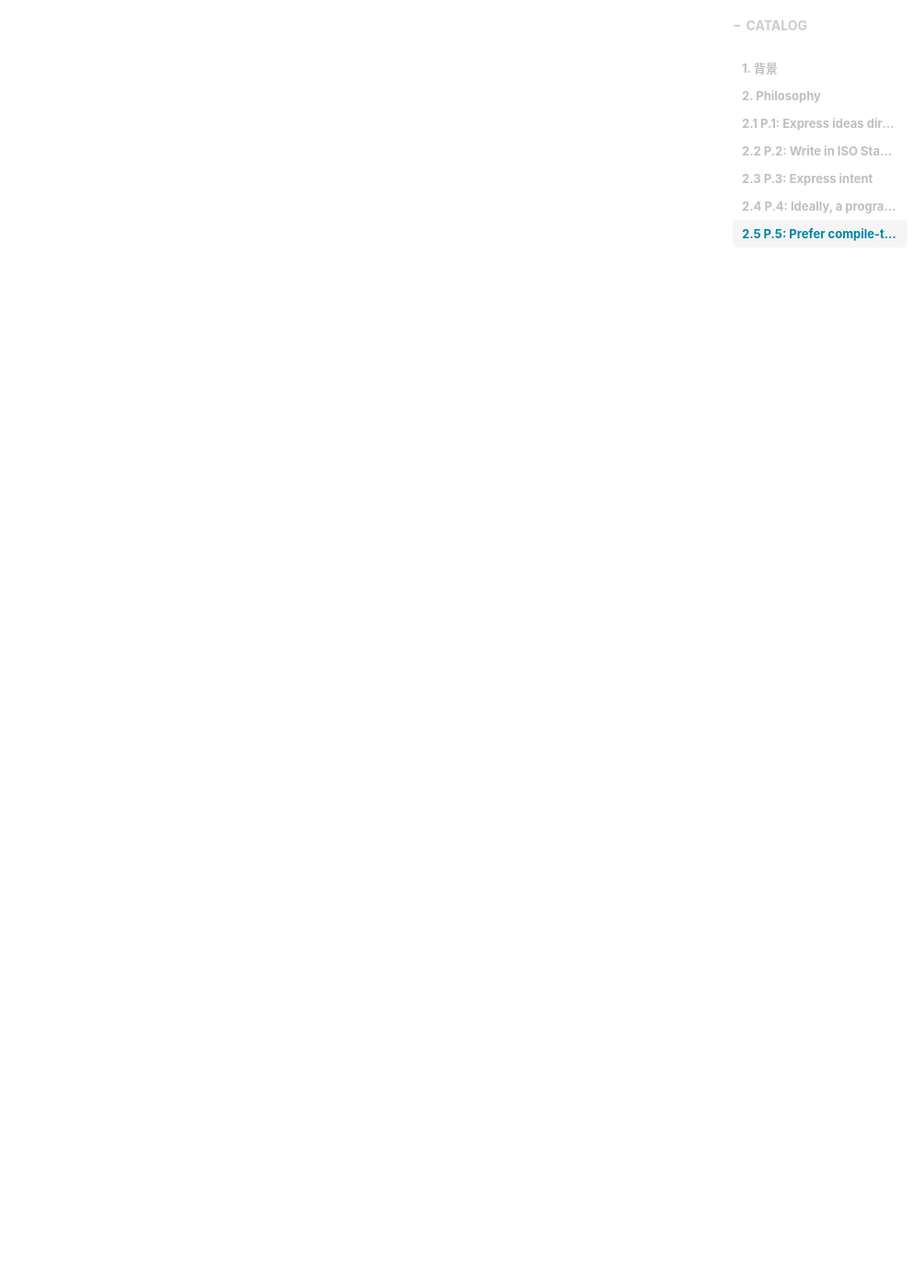
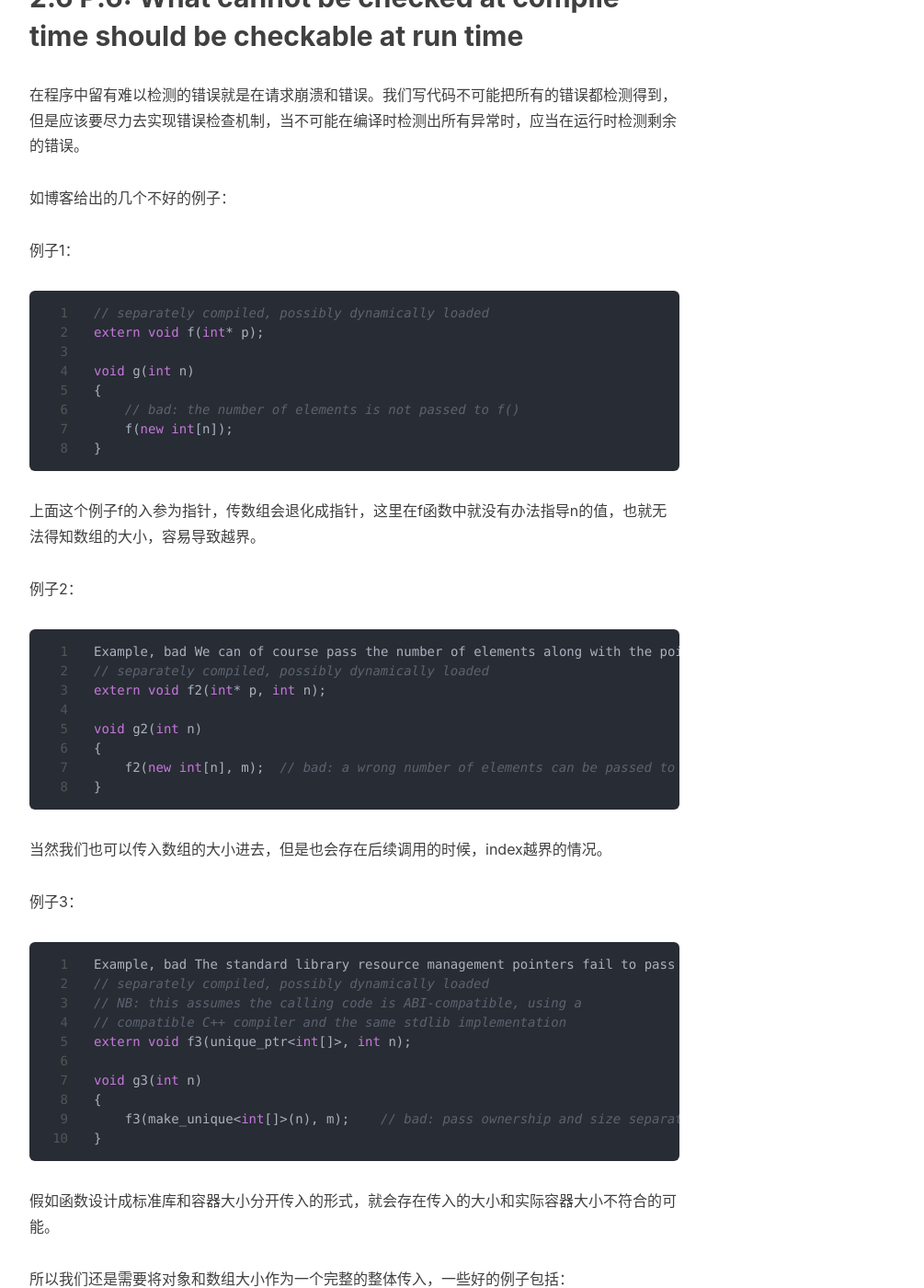
Before and after one commit to ProgrammerBill/ProgrammerBill.github.io, a Jekyll site: the page built from _posts/cplusplus/2021-07-14-cpp-core-guidelines.md, in a window 1280 px wide and 1400 px high, scrolled down 10433 px. Shown: the whole window at 92% size, without its empty margins (233-1238 px from the left). Built offline with Jekyll 4.4.1, drawn with Linux system fonts in a browser that asks for light colours; nearby versions of some CDN libraries; our own code applies the rules of GitHub Pages for plain Markdown files; comment, search, counter and statistics services are not loaded; some of the changed text lies outside the part shown.

Commit message:
Bill's Blog: update cpp blog.

````diff
--- a/_posts/cplusplus/2021-07-14-cpp-core-guidelines.md
+++ b/_posts/cplusplus/2021-07-14-cpp-core-guidelines.md
@@ -8,8 +8,6 @@
 header-img: "img/bill/header-posts/2021-07-14.png"
 catalog: true
 tags:
-    - c++
----
 
 
 <!-- vim-markdown-toc GFM -->
@@ -21,15 +19,11 @@
     * [2.3 P.3: Express intent](#23-p3-express-intent)
     * [2.4 P.4: Ideally, a program should be statically type safe](#24-p4-ideally-a-program-should-be-statically-type-safe)
     * [2.5 P.5: Prefer compile-time checking to run-time checking](#25-p5-prefer-compile-time-checking-to-run-time-checking)
+    * [2.6 P.6: What cannot be checked at compile time should be checkable at run time](#26-p6-what-cannot-be-checked-at-compile-time-should-be-checkable-at-run-time)
 
 <!-- vim-markdown-toc -->
 
 # 1. 背景
-
-随着Android平台不断迭代升级，使用的新的C++技术也越来越让我费解了，本着想要看看新的C++技术的目的，发现了这篇由Bjarne Stroustrup的对于Modern C++的技术讲解，也在这里作为一个学习笔记记录。
-网址是[C++ Core Guidelines](http://isocpp.github.io/CppCoreGuidelines).
-
-
 # 2. Philosophy
 
 ## 2.1 P.1: Express ideas directly in code
@@ -235,6 +229,40 @@
 
 可以看出，由于ch被设置为字符'b'了，所以之前的成员变量n也会被覆盖，因为union用的是相同地址。虽然这样并不会在编译阶段检查出错误，但是一旦调用了其余类型不同的成员时，就会导致数据异常。
 
+
+C++17出现的variant可以被看做是类型安全的union，可以容纳不同类型的值，但一次只能容纳一种类型。如下例子：
+
+
+```c++
+#include <variant>
+#include <string>
+#include <cassert>
+#include <iostream>
+
+int main()
+{
+    std::variant<int, float> v, w;
+    v = 42; // v contains int
+    int i = std::get<int>(v);
+    assert(42 == i); // succeeds
+    w = std::get<int>(v);
+    w = std::get<0>(v); // same effect as the previous line
+    w = v; // same effect as the previous line
+
+//  std::get<double>(v); // error: no double in [int, float]，编译阶段已经报错
+//  std::get<3>(v);      // error: valid index values are 0 and 1，编译阶段已经报错
+
+    try //假如调用了float，也会抛出异常
+    {
+        std::get<float>(w); // w contains int, not float: will throw
+    }
+    catch (const std::bad_variant_access& ex)
+    {
+        std::cout << ex.what() << '\n';
+    }
+}
+```
+
 casts的情况也容易理解，upcast和downcast，前者是安全的，但后者是非安全的。
 
 ```
@@ -360,4 +388,102 @@
 read(a);        // better: let the compiler figure out the number of elements
 ```
 
-这里使用的span是gsl库中类型，可以去官网[](https://github.com/microsoft/GSL)进行下载安装。
+span是c++20的新特性，并且传进来的可以是数组或者是类似std的vector之类的，而且厉害的是数量在编译阶段就可以确定了。
+
+```c++
+
+#include <iostream>
+#include <vector>
+#include <span>
+using namespace std;
+void func(span<int> input) {
+  cout << "size is " << input.size() << endl;
+  for (auto item : input) {
+    cout << item << " ";
+  }
+  cout << endl;
+}
+int main() {
+  int arr[] = {1, 2, 3, 4, 5};
+  func(arr);
+  vector<int> vec{1, 2, 3, 4, 5, 6};
+  func(vec);
+  return 0;
+}
+```
+
+输出:
+
+```
+size is 5
+1 2 3 4 5
+size is 6
+1 2 3 4 5 6
+```
+
+## 2.6 P.6: What cannot be checked at compile time should be checkable at run time
+
+在程序中留有难以检测的错误就是在请求崩溃和错误。我们写代码不可能把所有的错误都检测得到，但是应该要尽力去实现错误检查机制，当不可能在编译时检测出所有异常时，应当在运行时检测剩余的错误。
+
+如博客给出的几个不好的例子：
+
+例子1：
+```c++
+// separately compiled, possibly dynamically loaded
+extern void f(int* p);
+
+void g(int n)
+{
+    // bad: the number of elements is not passed to f()
+    f(new int[n]);
+}
+```
+
+上面这个例子f的入参为指针，传数组会退化成指针，这里在f函数中就没有办法指导n的值，也就无法得知数组的大小，容易导致越界。
+
+
+例子2：
+```c++
+Example, bad We can of course pass the number of elements along with the pointer:
+// separately compiled, possibly dynamically loaded
+extern void f2(int* p, int n);
+
+void g2(int n)
+{
+    f2(new int[n], m);  // bad: a wrong number of elements can be passed to f()
+}
+```
+当然我们也可以传入数组的大小进去，但是也会存在后续调用的时候，index越界的情况。
+
+
+
+例子3：
+
+```c++
+Example, bad The standard library resource management pointers fail to pass the size when they point to an object:
+// separately compiled, possibly dynamically loaded
+// NB: this assumes the calling code is ABI-compatible, using a
+// compatible C++ compiler and the same stdlib implementation
+extern void f3(unique_ptr<int[]>, int n);
+
+void g3(int n)
+{
+    f3(make_unique<int[]>(n), m);    // bad: pass ownership and size separately
+}
+```
+
+假如函数设计成标准库和容器大小分开传入的形式，就会存在传入的大小和实际容器大小不符合的可能。
+
+所以我们还是需要将对象和数组大小作为一个完整的整体传入，一些好的例子包括：
+
+```c++
+extern void f4(vector<int>&); // separately compiled, possibly dynamically loaded extern void f4(span<int>);   // separately compiled, possibly dynamically loaded
+                             // NB: this assumes the calling code is ABI-compatible, using a
+                             // compatible C++ compiler and the same stdlib implementation
+
+void g3(int n) {
+    vector<int> v(n);
+    f4(v); // pass a reference, retain ownership
+    f4(span<int>{v}); // pass a view, retain ownership
+}
+```
````
Also changed, not shown: _posts/plan/2023-01-05-plan.md (+1 -0 lines).
